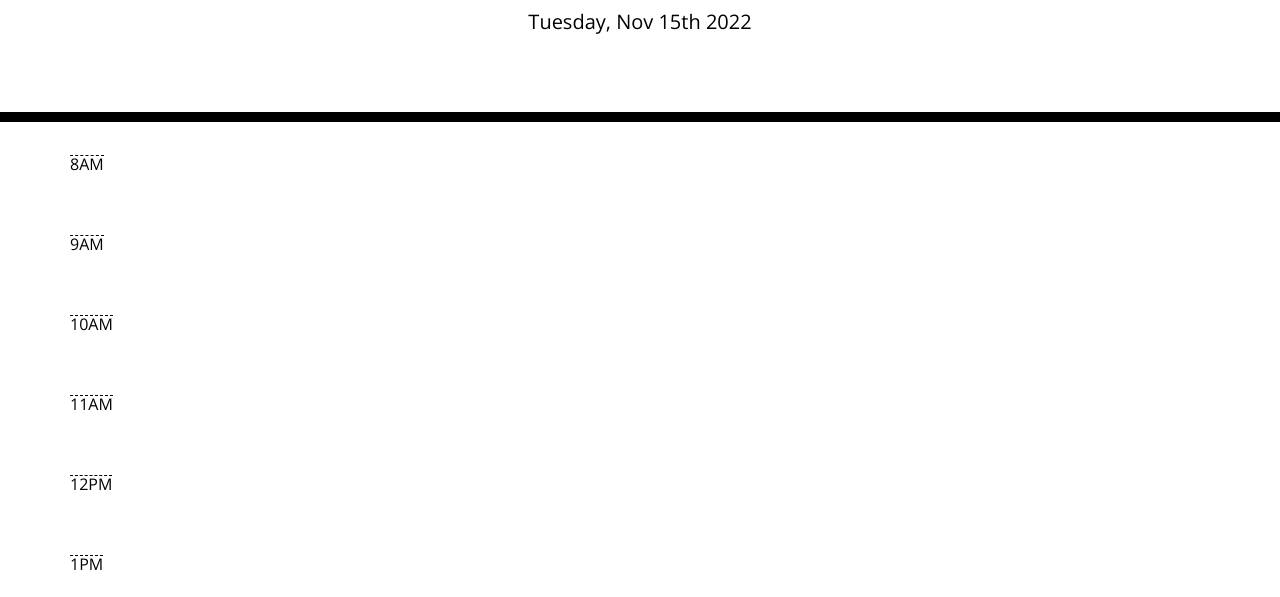
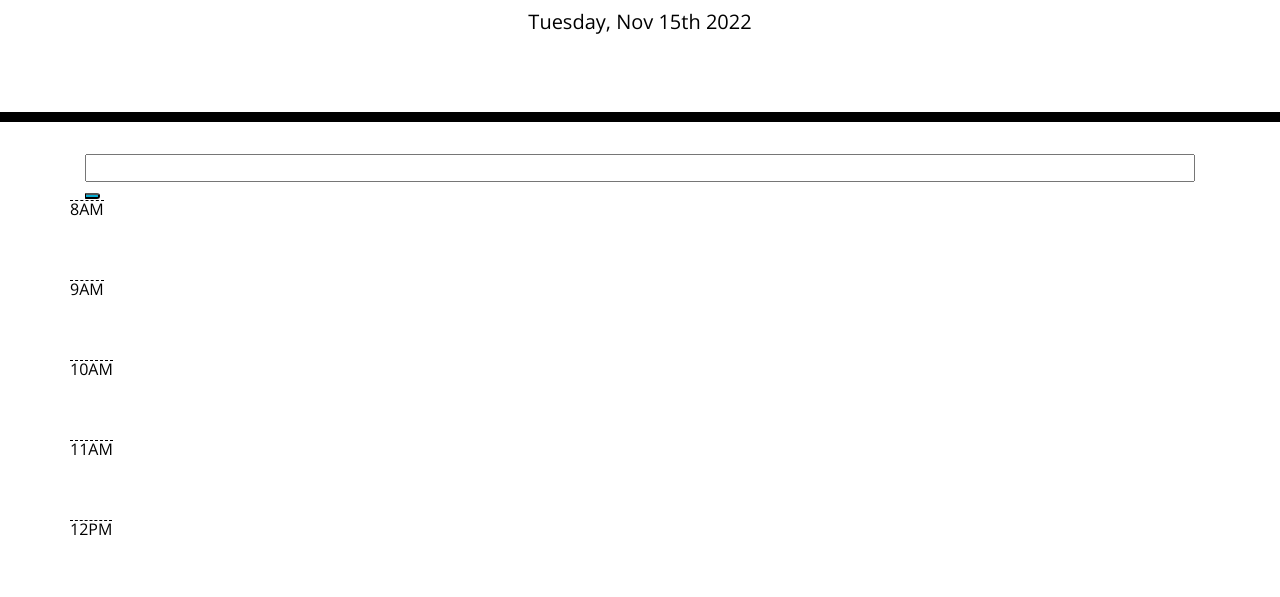
Before and after one commit to MightyHero/module-5-challenges, a plain HTML site: page Develop/index.html in a window 1280 px wide. Shown: the part 182-779 px from the top of the page. Drawn offline with nearby package versions, Linux system fonts and the light colour scheme.

Commit message:
added text box

```diff
--- a/Develop/index.html
+++ b/Develop/index.html
@@ -30,6 +30,8 @@
     </header>
     <div class="container">
       <!-- Timeblocks go here -->
+      <input type="text" class="textarea w-100" id="input" name="input" placeholder="" />
+      <button class="saveBtn"></button>
     </div>
 
     <script src="https://cdnjs.cloudflare.com/ajax/libs/jquery/3.2.1/jquery.min.js"></script>
```
